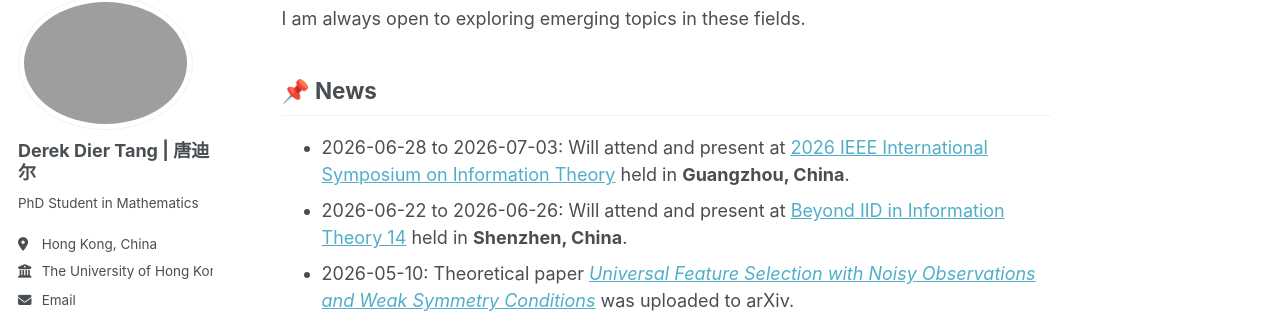
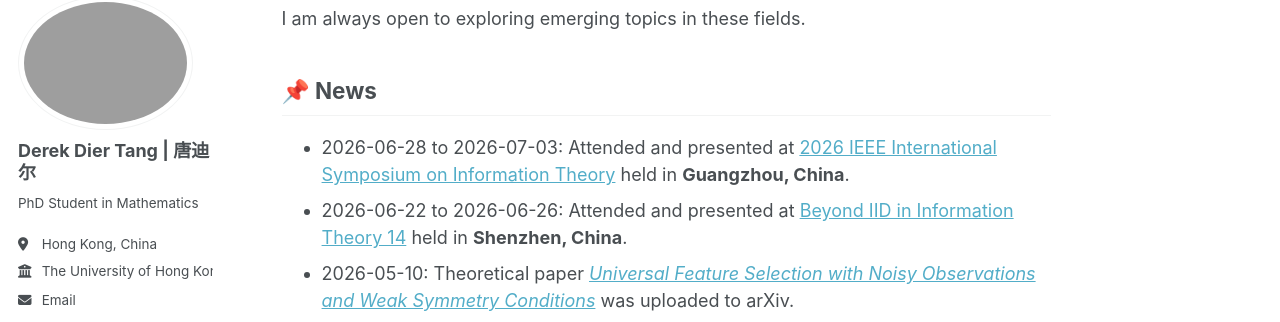
Before and after one commit to TangDier03/tangdier03.github.io, a Jekyll site: the page built from _pages/about.md, in a window 1280 px wide and 1400 px high, scrolled down 350 px. Shown: the part 123-445 px from the top of the window. Built offline with Jekyll 4.4.1, drawn with Linux system fonts in a browser that asks for light colours; some web fonts are replaced; a script bundle is joined from its source files by our own code; library files that are not in the unit come from our copies; some of the changed text lies outside the part shown.

Commit message:
Update about.md

```diff
--- a/_pages/about.md
+++ b/_pages/about.md
@@ -22,8 +22,8 @@ I am always open to exploring emerging topics in these fields.
 
 ## 📌 News
 
-- 2026-06-28 to 2026-07-03: Will attend and present at [2026 IEEE International Symposium on Information Theory](https://2026.ieee-isit.org/) held in **Guangzhou, China**.
-- 2026-06-22 to 2026-06-26: Will attend and present at [Beyond IID in Information Theory 14](https://www.beyondiid2026.com/) held in **Shenzhen, China**.
+- 2026-06-28 to 2026-07-03: Attended and presented at [2026 IEEE International Symposium on Information Theory](https://2026.ieee-isit.org/) held in **Guangzhou, China**.
+- 2026-06-22 to 2026-06-26: Attended and presented at [Beyond IID in Information Theory 14](https://www.beyondiid2026.com/) held in **Shenzhen, China**.
 - 2026-05-10: Theoretical paper [*Universal Feature Selection with Noisy Observations and Weak Symmetry Conditions*](https://tangdier03.github.io/publications/Universal%20Feature%20Selection/) was uploaded to arXiv.
 - 2025-09-01: Joined The University of Hong Kong as a PhD student.
 
```
Also changed, not shown: other parts of _pages/about.md (+1 -1 lines).
